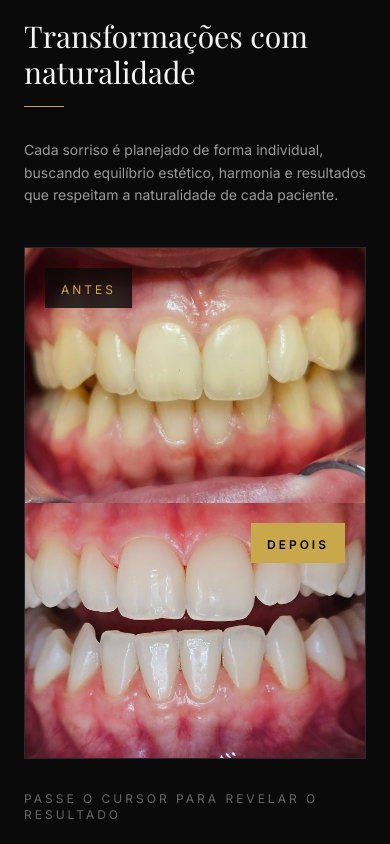
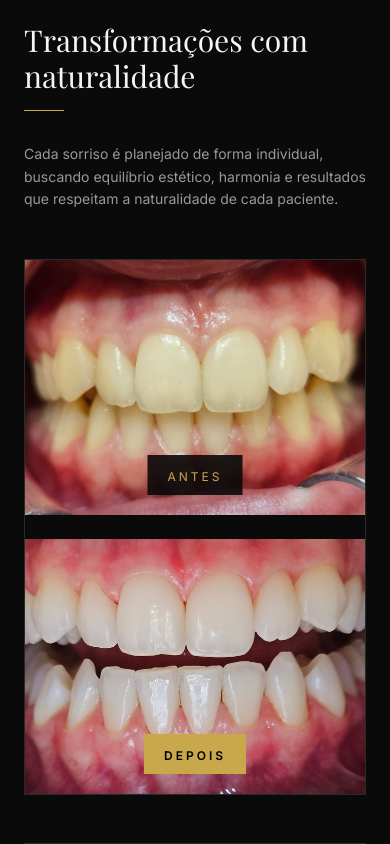
Before and after one commit to pedro-devxzd/projeto-nomade, a Next.js app: page / in a window 390 px wide. Shown: the part 4140-4984 px from the top of the page. Built offline with nearby package versions, Linux system fonts and the light colour scheme; a web font is replaced by a local one.

Commit message:
ajusta galeria responsiva antes e depois

```diff
--- a/app/components/sections/Galeria.jsx
+++ b/app/components/sections/Galeria.jsx
@@ -5,9 +5,8 @@ export default function Galeria() {
     <section id="galeria" className="bg-[#0A0A0A] py-32 px-6">
       <ScrollReveal>
         <div className="max-w-5xl mx-auto">
-          {/* Cabeçalho */}
-          <div className="mb-10">
-            <div className="flex items-center gap-4 mb-5">
+          {/* Título */}
+          <div className="flex items-center gap-4 mb-6">
             <div className="w-8 h-px bg-[#C9A84C]" />
 
             <p className="text-[#C9A84C] text-xs uppercase tracking-[4px]">
@@ -15,6 +14,7 @@ export default function Galeria() {
             </p>
           </div>
 
+          {/* Categorias */}
           <div className="flex flex-wrap gap-3 mb-10">
             <button
               className="
@@ -26,10 +26,9 @@ export default function Galeria() {
                 text-xs
                 uppercase
                 tracking-widest
-      transition-all
-      duration-300
                 hover:bg-[#C9A84C]
                 hover:text-black
+                transition-all
               "
             >
               Clareamento Dental
@@ -58,28 +57,30 @@ export default function Galeria() {
 
           <div className="w-10 h-px bg-[#C9A84C] mb-8" />
 
-            <p className="text-[#999] text-sm leading-relaxed max-w-md">
+          <p className="text-[#999] text-sm leading-relaxed max-w-md mb-12">
             Cada sorriso é planejado de forma individual, buscando equilíbrio
-              estético, harmonia e resultados que respeitam a naturalidade de
-              cada paciente.
+            estético, harmonia e resultados que respeitam a naturalidade de cada
+            paciente.
           </p>
-          </div>
 
-          {/* Caso */}
+          {/* GALERIA */}
           <div
             className="
               group
+              grid
+              grid-cols-1
+              md:grid-cols-2
+              gap-6
+              md:gap-0
               overflow-hidden
               border
               border-[#2A2A2A]
               transition-all
               duration-700
-              hover:border-[#C9A84C]/50
-              hover:shadow-[0_0_50px_rgba(201,168,76,0.08)]
+              hover:border-[#C9A84C]/40
             "
           >
-            <div className="grid grid-cols-1 md:grid-cols-2">
-              {/* Antes */}
+            {/* ANTES */}
             <div className="relative overflow-hidden">
               <img
                 src="/caso-clareamento-antes.jpg"
@@ -90,7 +91,7 @@ export default function Galeria() {
                   object-cover
 
                   transition-all
-                    duration-1000
+                  duration-700
                   ease-out
 
                   md:grayscale
@@ -105,11 +106,11 @@ export default function Galeria() {
               <div
                 className="
                   absolute
-                    top-5
-                    left-5
-                    bg-[#0A0A0A]/80
-                    backdrop-blur-sm
-                    px-4
+                  bottom-5
+                  left-1/2
+                  -translate-x-1/2
+                  bg-[#0A0A0A]/90
+                  px-5
                   py-2
                 "
               >
@@ -126,11 +127,12 @@ export default function Galeria() {
               </div>
             </div>
 
-              {/* Depois */}
+            {/* DEPOIS */}
             <div
               className="
                 relative
                 overflow-hidden
+
                 md:border-l
                 border-[#C9A84C]/30
               "
@@ -144,7 +146,7 @@ export default function Galeria() {
                   object-cover
 
                   transition-all
-                    duration-1000
+                  duration-700
                   ease-out
 
                   md:grayscale
@@ -160,10 +162,11 @@ export default function Galeria() {
               <div
                 className="
                   absolute
-                    top-5
-                    right-5
+                  bottom-5
+                  left-1/2
+                  -translate-x-1/2
                   bg-[#C9A84C]
-                    px-4
+                  px-5
                   py-2
                 "
               >
@@ -181,21 +184,21 @@ export default function Galeria() {
               </div>
             </div>
           </div>
-          </div>
 
-          {/* Texto abaixo */}
-          <div className="mt-8 flex justify-center">
           <p
             className="
+              hidden
+              md:block
+              text-center
               text-[#666]
               text-xs
               uppercase
               tracking-[3px]
+              mt-6
             "
           >
             Passe o cursor para revelar o resultado
           </p>
-          </div>
 
           {/* Descrição */}
           <div className="mt-12 border-t border-[#2A2A2A] pt-8">
@@ -205,14 +208,7 @@ export default function Galeria() {
 
             <div className="w-10 h-px bg-[#C9A84C] mb-5" />
 
-            <p
-              className="
-                text-[#999]
-                text-sm
-                leading-relaxed
-                max-w-xl
-              "
-            >
+            <p className="text-[#999] text-sm leading-relaxed max-w-xl">
               Tratamento personalizado para melhorar a luminosidade do sorriso,
               mantendo proporções naturais e respeitando as características
               individuais de cada paciente.
```
Lines whose indentation alone changed are shown as unchanged.
